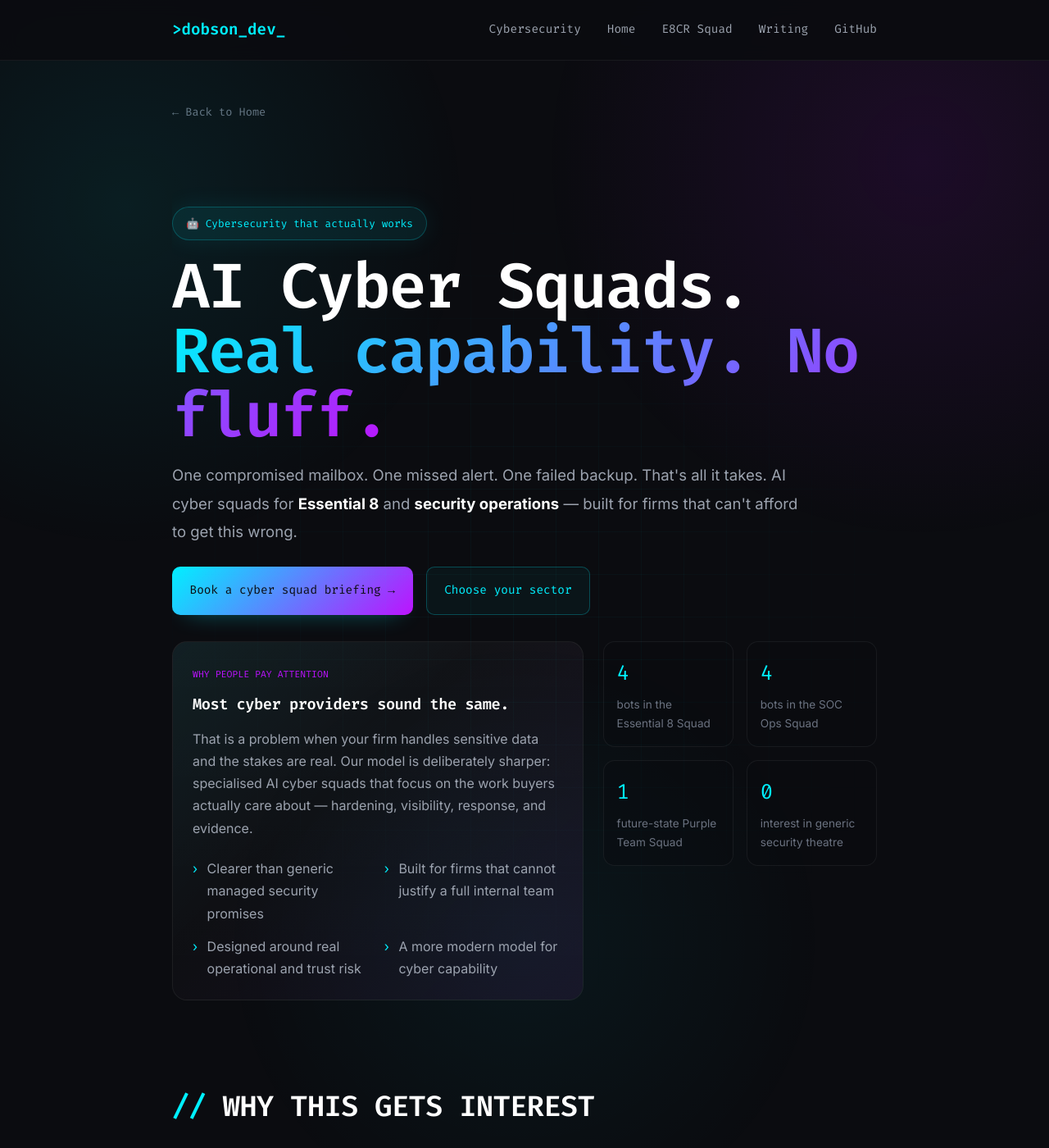
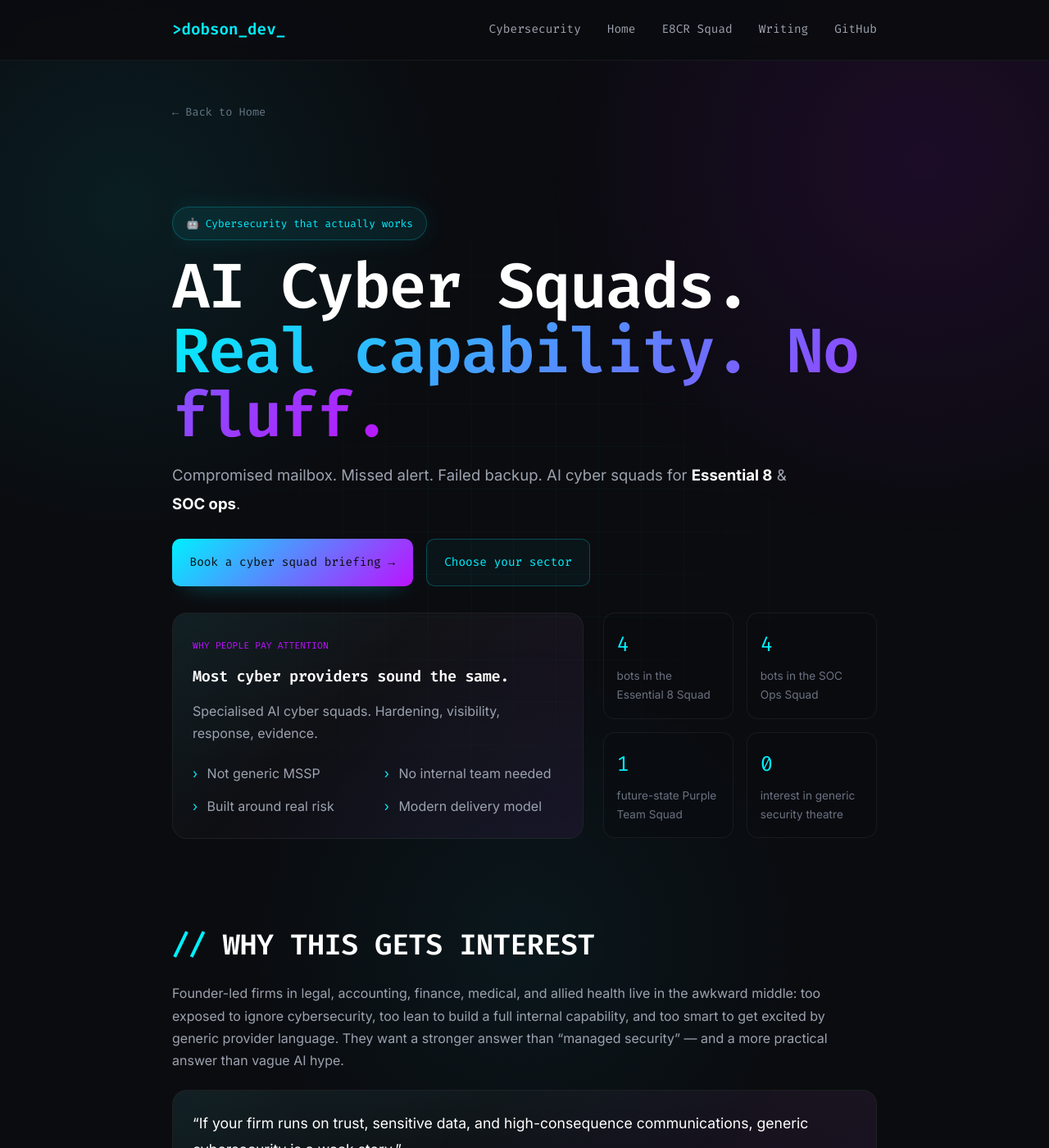
Before and after one commit to RADobson/dobson-dev-site, a Jekyll site: the page built from services/cybersecurity.html, in a window 1280 px wide and 1400 px high. Shown: the whole window at 82% size. Built offline with Jekyll 4.4.1, drawn with Linux system fonts in a browser that asks for light colours.

Commit message:
Kill all sentences in hero sections — fragments only

```diff
--- a/services/cybersecurity.html
+++ b/services/cybersecurity.html
@@ -104,7 +104,7 @@ sitemap: true
 <section class="hero">
   <div class="badge">🤖 Cybersecurity that actually works</div>
   <h1><span class="kicker">AI Cyber Squads.</span><br><span class="highlight">Real capability. No fluff.</span></h1>
-  <p class="subtitle">One compromised mailbox. One missed alert. One failed backup. That's all it takes. AI cyber squads for <strong style="color:var(--text-white);">Essential 8</strong> and <strong style="color:var(--text-white);">security operations</strong> — built for firms that can't afford to get this wrong.</p>
+  <p class="subtitle">Compromised mailbox. Missed alert. Failed backup. AI cyber squads for <strong style="color:var(--text-white);">Essential 8</strong> &amp; <strong style="color:var(--text-white);">SOC ops</strong>.</p>
   <div class="cta-row">
     <a class="btn btn-primary" href="#contact">Book a cyber squad briefing →</a>
     <a class="btn btn-secondary" href="#sectors">Choose your sector</a>
@@ -114,12 +114,12 @@ sitemap: true
     <div class="panel"><div class="panel-inner">
       <div class="mini-label">WHY PEOPLE PAY ATTENTION</div>
       <h3 style="margin-bottom:.8rem;">Most cyber providers sound the same.</h3>
-      <p class="lead">That is a problem when your firm handles sensitive data and the stakes are real. Our model is deliberately sharper: specialised AI cyber squads that focus on the work buyers actually care about — hardening, visibility, response, and evidence.</p>
+      <p class="lead">Specialised AI cyber squads. Hardening, visibility, response, evidence.</p>
       <ul class="feature-list">
-        <li>Clearer than generic managed security promises</li>
-        <li>Built for firms that cannot justify a full internal team</li>
-        <li>Designed around real operational and trust risk</li>
-        <li>A more modern model for cyber capability</li>
+        <li>Not generic MSSP</li>
+        <li>No internal team needed</li>
+        <li>Built around real risk</li>
+        <li>Modern delivery model</li>
       </ul>
     </div></div>
     <div class="hero-metrics">
--- a/soc-squad/index.html
+++ b/soc-squad/index.html
@@ -48,7 +48,7 @@
 <body>
 <nav><div class="container"><a href="/" class="nav-brand">&gt;<span class="typing-text">dobson_dev_</span><span style="display:inline-block;width:2px;height:1em;background:var(--accent);margin-left:2px;animation:blink .75s step-end infinite;vertical-align:text-bottom;"></span></a><style>@keyframes blink{from,to{opacity:1}50%{opacity:0}}</style><div class="nav-links"><a href="/services/cybersecurity/">Cybersecurity</a><a href="#squad">The Squad</a><a href="#compare">Compare</a><a href="#how">How It Works</a><a href="/e8cr/">E8CR Squad</a><a href="/#contact" class="nav-cta">Get a Demo</a></div></div></nav>
 
-<section class="hero"><div class="container"><div class="hero-badge">AI Cyber Squad · 4 specialised bots · Zero analyst fatigue</div><h1>SOC Ops Squad.<br><span>Detection. Response. No burnout.</span></h1><p>4 autonomous bots that triage, hunt, respond, and baseline — so your alerts stop being expensive background noise.</p><div class="hero-actions"><a href="/#contact" class="hero-cta">Book a SOC assessment →</a><a href="/services/cybersecurity/" class="hero-ghost">See the broader offer</a></div><div class="hero-grid"><div class="panel"><div class="panel-inner"><div class="mini-label">WHY PEOPLE LEAN IN</div><h3 style="margin-bottom:.8rem;">You bought the tools. Now what?</h3><p style="color:var(--muted);line-height:1.8">Alerts don't scale. Attention doesn't scale. These bots do.</p><ul class="feature-list"><li>XDR triage and correlation</li><li>SIEM health and threat hunting</li><li>SOAR playbooks and containment</li><li>UEBA anomaly and insider-risk analysis</li></ul></div></div><div class="metrics"><div class="metric"><div class="num">4</div><div class="label">specialised bots</div></div><div class="metric"><div class="num">24/7</div><div class="label">operational coverage</div></div><div class="metric"><div class="num">11k</div><div class="label">alerts/day is not unusual</div></div><div class="metric"><div class="num">0</div><div class="label">interest in analyst burnout</div></div></div></div></div></section>
+<section class="hero"><div class="container"><div class="hero-badge">AI Cyber Squad · 4 specialised bots · Zero analyst fatigue</div><h1>SOC Ops Squad.<br><span>Detection. Response. No burnout.</span></h1><p>4 bots. Triage, hunt, respond, baseline. No alert fatigue.</p><div class="hero-actions"><a href="/#contact" class="hero-cta">Book a SOC assessment →</a><a href="/services/cybersecurity/" class="hero-ghost">See the broader offer</a></div><div class="hero-grid"><div class="panel"><div class="panel-inner"><div class="mini-label">WHY PEOPLE LEAN IN</div><h3 style="margin-bottom:.8rem;">You bought the tools. Now what?</h3><p style="color:var(--muted);line-height:1.8">Alerts don't scale. Attention doesn't scale. These bots do.</p><ul class="feature-list"><li>XDR triage and correlation</li><li>SIEM health and threat hunting</li><li>SOAR playbooks and containment</li><li>UEBA anomaly and insider-risk analysis</li></ul></div></div><div class="metrics"><div class="metric"><div class="num">4</div><div class="label">specialised bots</div></div><div class="metric"><div class="num">24/7</div><div class="label">operational coverage</div></div><div class="metric"><div class="num">11k</div><div class="label">alerts/day is not unusual</div></div><div class="metric"><div class="num">0</div><div class="label">interest in analyst burnout</div></div></div></div></div></section>
 
 <section><div class="container"><h2 class="section-title">The SOC Staffing Problem</h2><p class="section-sub">People alone can't solve this. The maths doesn't work.</p><div class="grid-3"><div class="card"><div class="card-content"><div class="mini-label">01</div><h3>$500K–$2M per year</h3><p>24/7 SOC staffing. Before tool sprawl, turnover, and burnout.</p></div></div><div class="card"><div class="card-content"><div class="mini-label">02</div><h3>11,000 alerts per day</h3><p>Humans triage a fraction. The rest? Ignored.</p></div></div><div class="card"><div class="card-content"><div class="mini-label">03</div><h3>287 days dwell time</h3><p>Average attacker dwell time. The tools were screaming the whole time.</p></div></div></div><div class="quote-box"><div class="quote-inner"><p>“The frustrating part is not buying the tools. It is realising the hard part starts after the alert fires.”</p><small>That's the gap</small></div></div></div></section>
 
```
Also changed, not shown: e8cr/index.html (+1 -1 lines).
